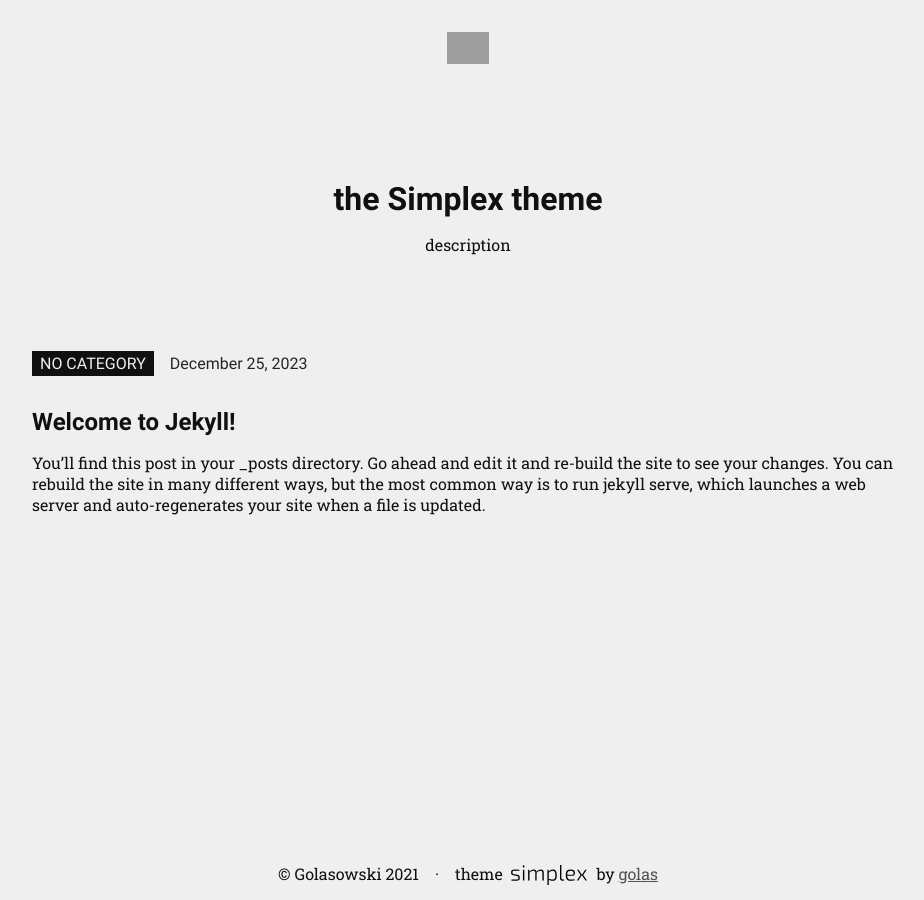
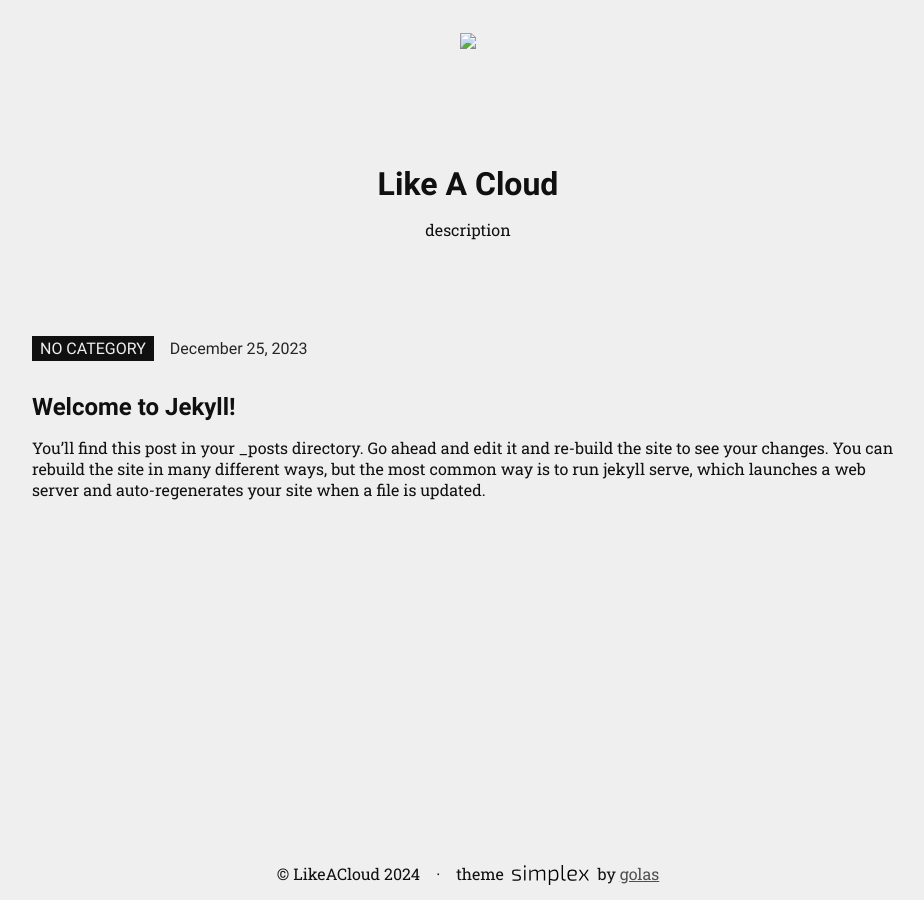
Before and after one commit to LikeACloud7/LikeACloud7.github.io, a Jekyll site: the page built from index.markdown, in a window 1280 px wide. Shown: the whole page, without its empty margins (172-1096 px from the left). Built offline with Jekyll 4.4.1, drawn with Linux system fonts in a browser that asks for light colours; grey boxes are pictures that could not be loaded.

Commit message:
“update”

```diff
--- a/_config.yml
+++ b/_config.yml
@@ -1,9 +1,9 @@
-title: the Simplex theme
-logo_img: /assets/img/icons/golasblog_logo.svg
+title: Like A Cloud
+logo_img: /Users/likeacloud/Desktop/blog/likeacloud.github.io/assets/img/icons/IMG_4060.jpg
 favicon: /assets/favicon.ico
 description: description
 global_tags: jekyll theme simplex golasblog responsive html5
-copyright: © Golasowski 2021
+copyright: © LikeACloud 2024
 
 sass:
     style: compressed
```
Also changed, not shown: assets/img/icons/IMG_4060.jpg (added), 3 other files.
